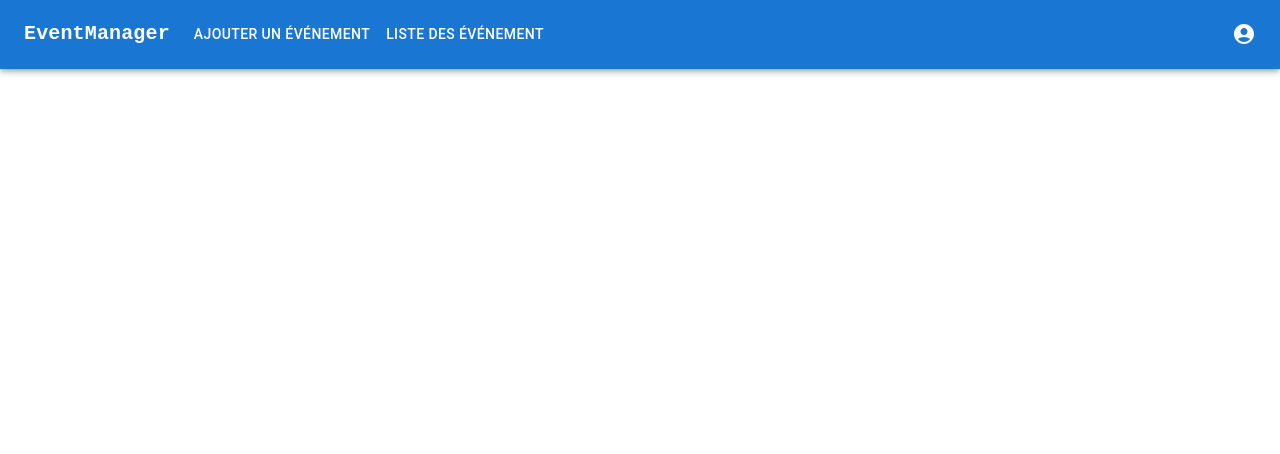
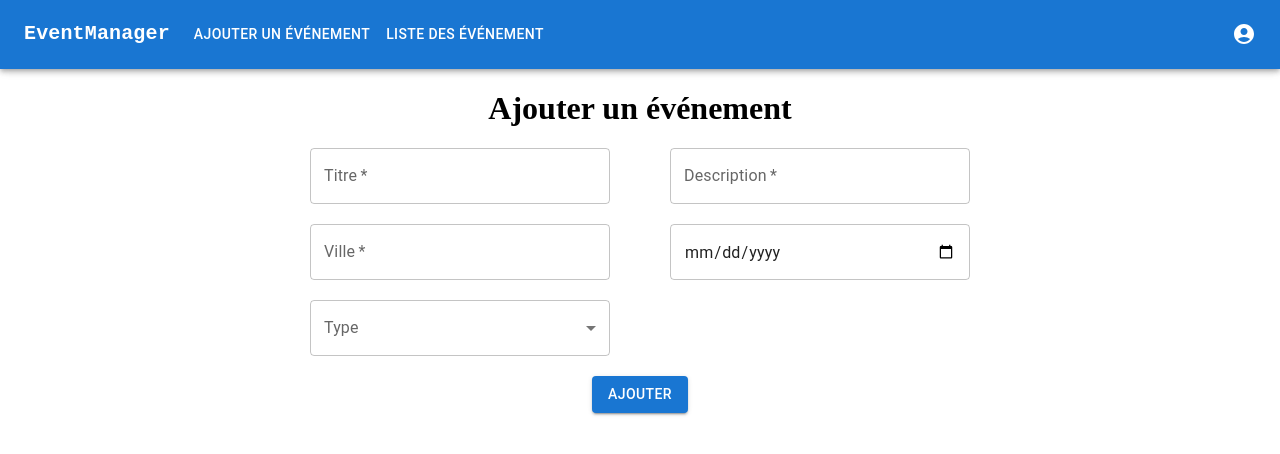
Before and after one commit to jonathan-gu/Project_MERN_front, a React (Vite) app: page /updateEvent/1 in a window 1280 px wide. Shown: the top 454 px of the page. Built offline with nearby package versions, Linux system fonts and the light colour scheme; the HTML template or start-up script is replaced by a standard one.

Commit message:
create component updateEventPage

```diff
--- a/src/App.tsx
+++ b/src/App.tsx
@@ -4,6 +4,7 @@ import { BrowserRouter, Route, Routes } from "react-router-dom"
 import HomePage from "./pages/HomePage/HomePage"
 import AddEventPage from "./pages/AddEventPage/AddEventPage"
 import EventPage from "./pages/EventPage/EventPage"
+import UpdateEventPage from "./pages/UpdateEventPage/UpdateEventPage"
 
 function App() {
   return (
@@ -14,6 +15,7 @@ function App() {
           <Route path="/" element={<HomePage />} />
           <Route path="/addEvent" element={<AddEventPage />} />
           <Route path="/event/:id" element={<EventPage />} />
+          <Route path="/updateEvent/:id" element={<UpdateEventPage />} />
         </Routes>
       </BrowserRouter>
     </>
--- a/src/pages/HomePage/HomePage.css
+++ b/src/pages/HomePage/HomePage.css
@@ -20,7 +20,7 @@
     height: 140px;
 }
 
-.trash {
+.icon {
     color: black;
 }
 
--- a/src/pages/HomePage/HomePage.tsx
+++ b/src/pages/HomePage/HomePage.tsx
@@ -6,6 +6,7 @@ import { Link } from "react-router-dom";
 import DeleteIcon from '@mui/icons-material/Delete';
 import CancelIcon from '@mui/icons-material/Cancel';
 import CheckCircleOutlineIcon from '@mui/icons-material/CheckCircleOutline';
+import EditIcon from '@mui/icons-material/Edit';
 
 const style = {
     position: 'absolute' as 'absolute',
@@ -137,7 +138,10 @@ const HomePage = () => {
                         </CardContent>
                         <CardActions className="cardActions">
                             <Button component={Link} to={"/event/" + event._id} size="small">Plus d'informations</Button>
-                            <Button onClick={() => handleOpen(event)} size="small"><DeleteIcon className="trash" /></Button>
+                            <div>
+                                <Button component="a" href={"/updateEvent/" + event._id} size="small"><EditIcon className="icon" /></Button>
+                                <Button onClick={() => handleOpen(event)} size="small"><DeleteIcon className="icon" /></Button>
+                            </div>
                         </CardActions>
                     </Card>
                 )}
--- /dev/null
+++ b/src/pages/UpdateEventPage/UpdateEventPage.tsx
@@ -0,0 +1,9 @@
+import FormAddEvent from "../../components/FormAddEvent/FormAddEvent";
+
+const UpdateEventPage = () => {
+    return (
+        <FormAddEvent />
+    )
+}
+
+export default UpdateEventPage;
```
